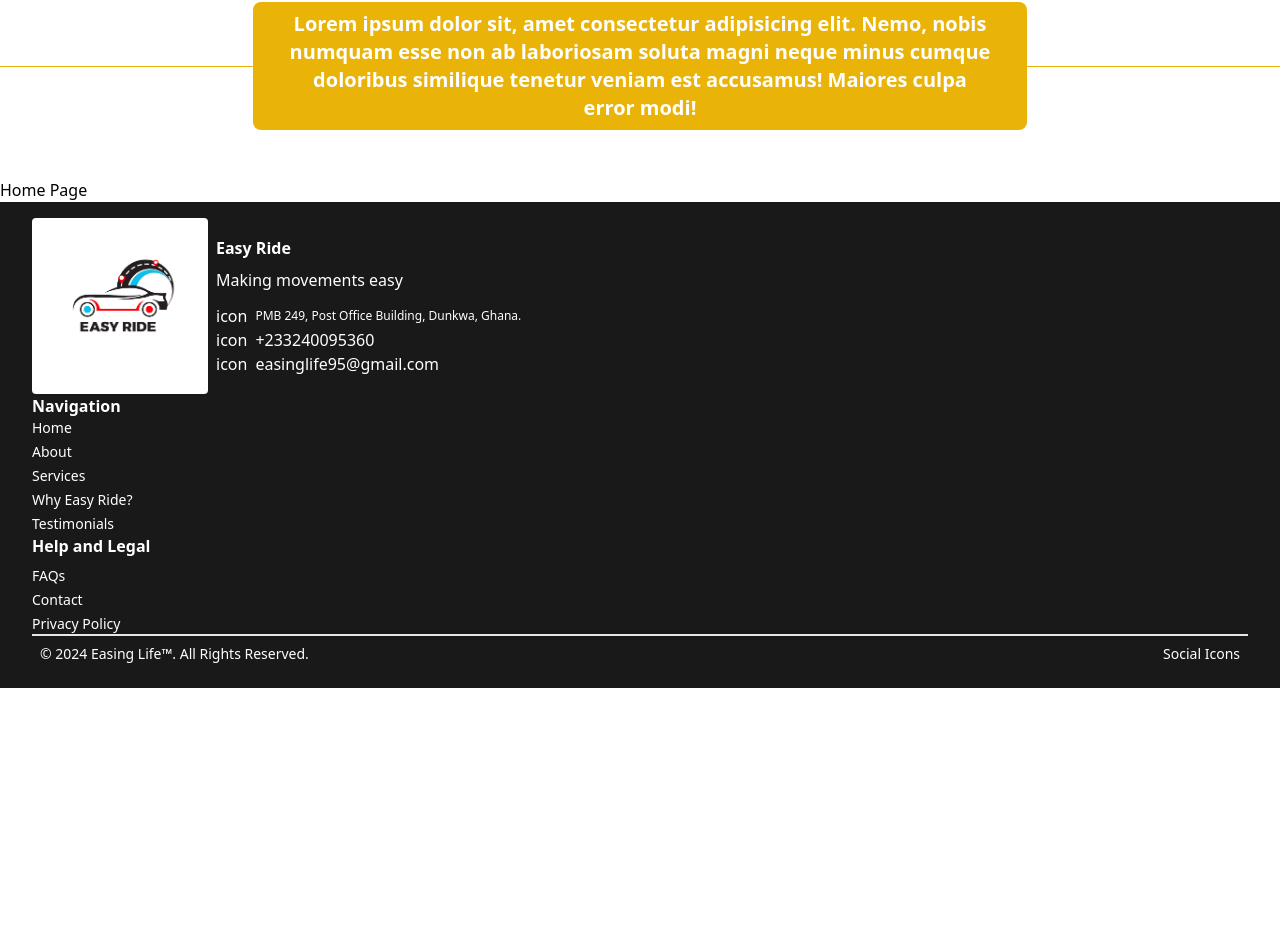
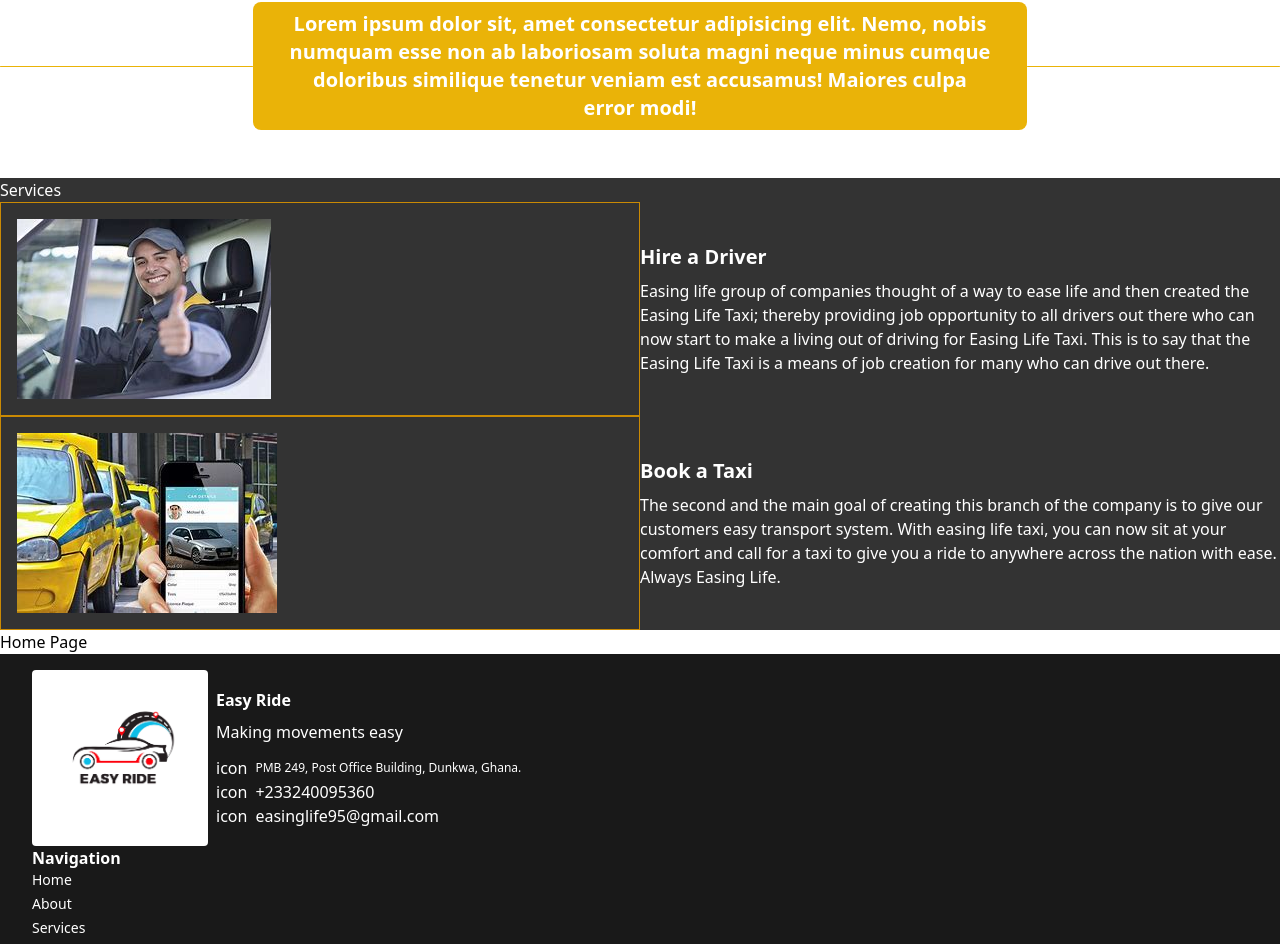
Before and after one commit to PeaceOloruntoba/fuzzy-engine, a React (Vite) app: page / in a window 1280 px wide. Shown: the part 860-1804 px from the top of the page. Before the commit the page ends 1548 px from the top, so only its background shows below. Built offline with nearby package versions, Linux system fonts and the light colour scheme.

Commit message:
services

```diff
--- a/src/components/container/Services.jsx
+++ b/src/components/container/Services.jsx
@@ -1,4 +1,8 @@
 import React from "react";
+import images from "../../assets";
+
+const hireDriver = images?.hireDriver;
+const bookTaxi = images?.bookTaxi;
 
 export default function Services() {
   return (
@@ -6,9 +10,10 @@ export default function Services() {
       <span>Services</span>
       <div className="grid grid-cols-2 items-center justify-center">
         <div className="flex p-4 border border-yellow-600">
-          <img src="" alt="" />
+          <img src={hireDriver} alt="" />
         </div>
-        <div className="flex">
+        <div className="flex flex-col gap-2">
+          <span className="text-xl font-semibold">Hire a Driver</span>
           <span>
             Easing life group of companies thought of a way to ease life and
             then created the Easing Life Taxi; thereby providing job opportunity
@@ -20,9 +25,10 @@ export default function Services() {
       </div>
       <div className="grid grid-cols-2 items-center justify-center">
         <div className="flex p-4 border border-yellow-600">
-          <img src="" alt="" />
+          <img src={bookTaxi} alt="" />
         </div>
-        <div className="flex">
+        <div className="flex flex-col gap-2">
+          <span className="text-xl font-semibold">Book a Taxi</span>
           <span>
             The second and the main goal of creating this branch of the company
             is to give our customers easy transport system. With easing life
--- a/src/pages/Home.jsx
+++ b/src/pages/Home.jsx
@@ -1,10 +1,12 @@
 import React from "react";
 import Hero from "../components/container/Hero";
+import Services from "../components/container/Services";
 
 export default function Home() {
   return (
     <div className="w-full flex flex-col">
       <Hero />
+      <Services />
       <p>Home Page</p>
     </div>
   );
```
